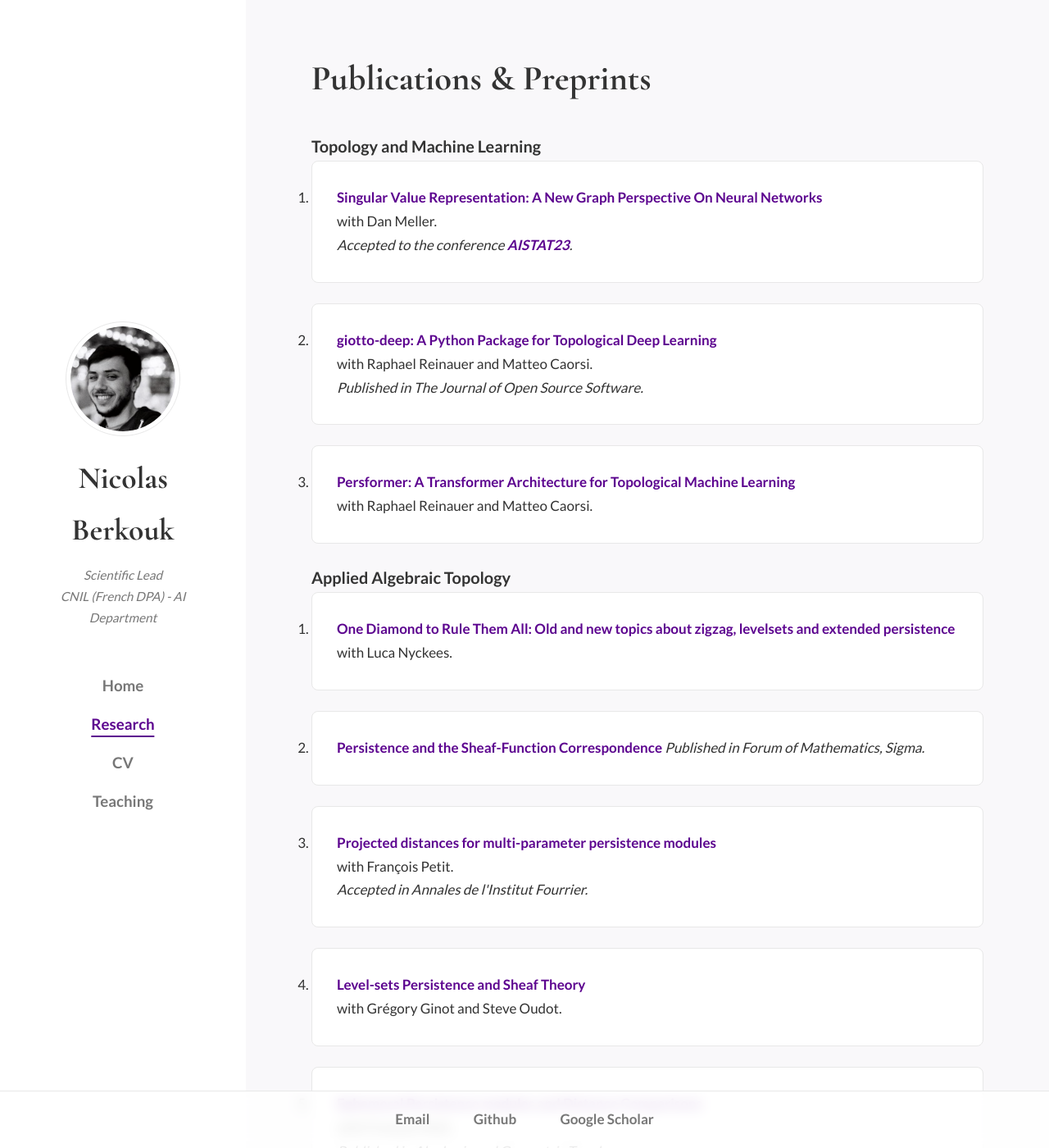
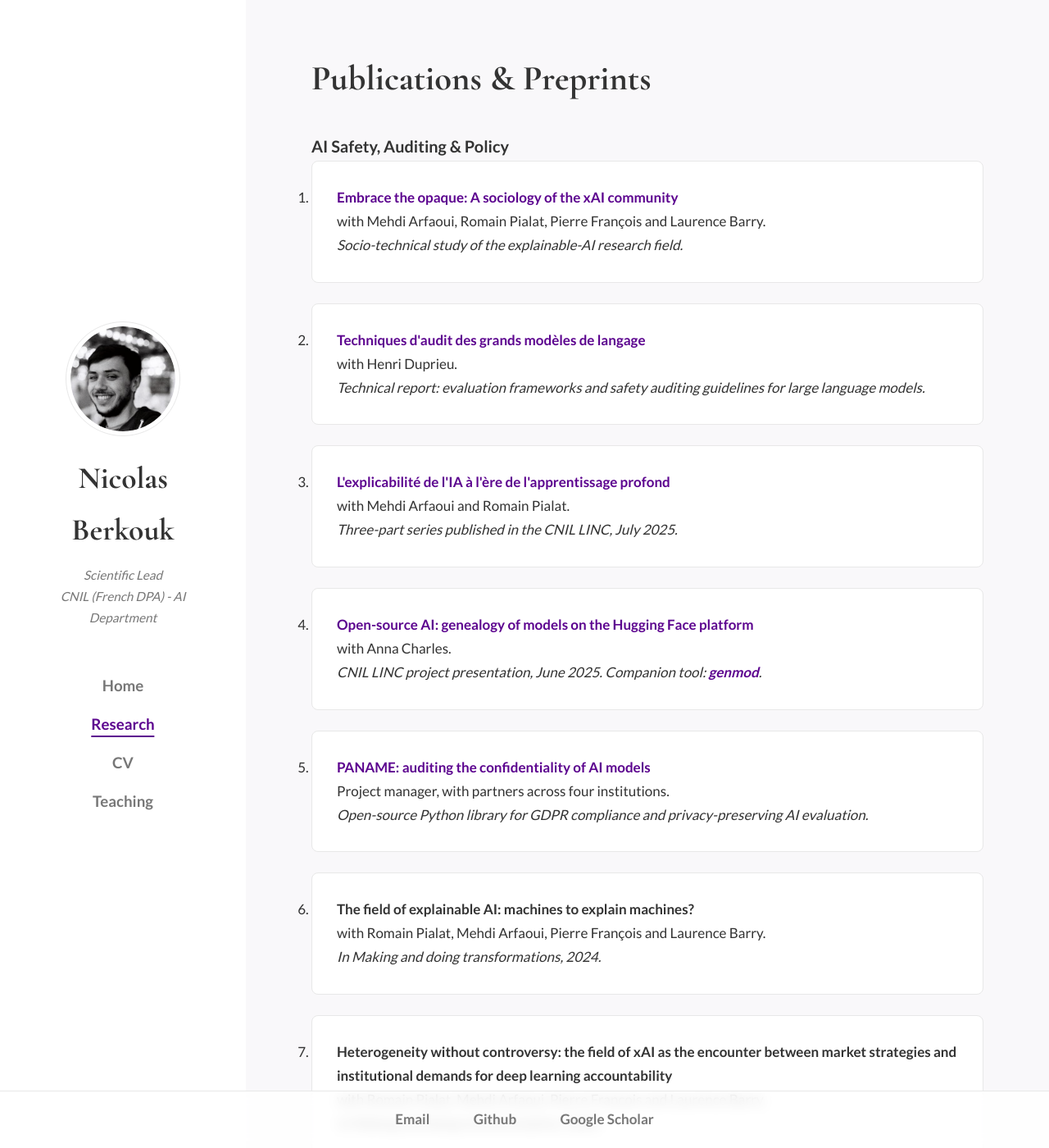
Before and after one commit to nberkouk/nberkouk.github.io, a Jekyll site: the page built from research.html, in a window 1280 px wide and 1400 px high. Shown: the whole window at 82% size. Built offline with Jekyll 4.4.1, drawn with Linux system fonts in a browser that asks for light colours.

Commit message:
Research: add AI Safety, Auditing & Policy section with current work on top
Co-authored-by: Qwen-Coder <qwen-coder@alibabacloud.com>

```diff
--- a/research.html
+++ b/research.html
@@ -6,7 +6,49 @@ title: Nicolas Berkouk - Research
 <!-- A main heading for the page -->
 <h2>Publications & Preprints</h2>
 
-<!-- Section 1: Topology and Machine Learning -->
+<!-- Section 1: AI Safety, Auditing & Policy -->
+<section id="research-ai-safety">
+    <h3>AI Safety, Auditing &amp; Policy</h3>
+    <ol class="card-list">
+        <li class="card">
+            <strong><a href="https://hal.science/hal-05320301/">Embrace the opaque: A sociology of the xAI community</a></strong>
+            <p>with Mehdi Arfaoui, Romain Pialat, Pierre François and Laurence Barry.</p>
+            <em>Socio-technical study of the explainable-AI research field.</em>
+        </li>
+        <li class="card">
+            <strong><a href="https://hal.science/hal-04782667/">Techniques d'audit des grands modèles de langage</a></strong>
+            <p>with Henri Duprieu.</p>
+            <em>Technical report: evaluation frameworks and safety auditing guidelines for large language models.</em>
+        </li>
+        <li class="card">
+            <strong><a href="https://linc.cnil.fr/en/explainability-ai-era-deep-learning">L'explicabilité de l'IA à l'ère de l'apprentissage profond</a></strong>
+            <p>with Mehdi Arfaoui and Romain Pialat.</p>
+            <em>Three-part series published in the CNIL LINC, July 2025.</em>
+        </li>
+        <li class="card">
+            <strong><a href="https://linc.cnil.fr/en/open-source-ai-project-genealogy-of-models-and-database-on-the-huggingface-platform">Open-source AI: genealogy of models on the Hugging Face platform</a></strong>
+            <p>with Anna Charles.</p>
+            <em>CNIL LINC project presentation, June 2025. Companion tool: <a href="https://huggingface.co/spaces/cnil/genmod">genmod</a>.</em>
+        </li>
+        <li class="card">
+            <strong><a href="https://www.cnil.fr/fr/paname-un-partenariat-pour-laudit-de-la-confidentialite-des-modeles-dia">PANAME: auditing the confidentiality of AI models</a></strong>
+            <p>Project manager, with partners across four institutions.</p>
+            <em>Open-source Python library for GDPR compliance and privacy-preserving AI evaluation.</em>
+        </li>
+        <li class="card">
+            <strong>The field of explainable AI: machines to explain machines?</strong>
+            <p>with Romain Pialat, Mehdi Arfaoui, Pierre François and Laurence Barry.</p>
+            <em>In <i>Making and doing transformations</i>, 2024.</em>
+        </li>
+        <li class="card">
+            <strong>Heterogeneity without controversy: the field of xAI as the encounter between market strategies and institutional demands for deep learning accountability</strong>
+            <p>with Romain Pialat, Mehdi Arfaoui, Pierre François and Laurence Barry.</p>
+            <em>In <i>Making and doing transformations</i>, 2024.</em>
+        </li>
+    </ol>
+</section>
+
+<!-- Section 2: Topology and Machine Learning -->
 <section id="research-topo-ml">
     <h3>Topology and Machine Learning</h3>
     <!-- Using an <ol> to keep the numbering, styled as a card list -->
```
